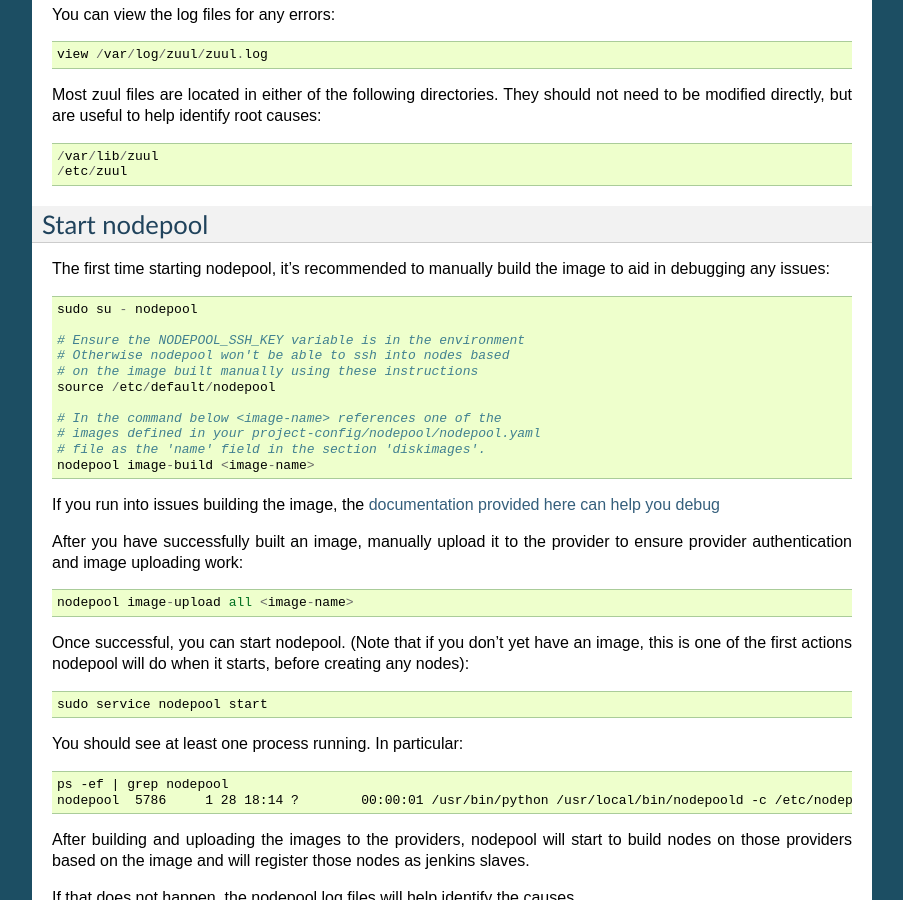
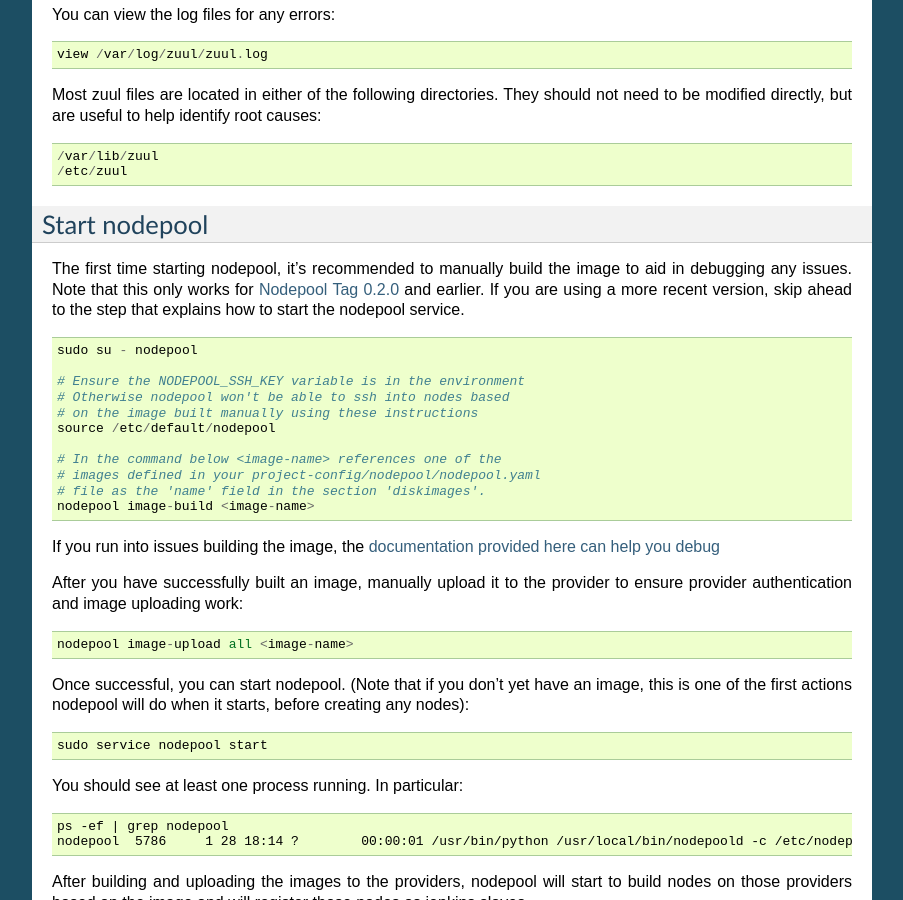
Before and after one commit to openstack-infra/puppet-openstackci, a Sphinx documentation site: the page built from doc/source/third_party_ci.rst, in a window 1280 px wide and 900 px high, scrolled down 4599 px. Shown: the whole window, without its empty margins (198-1101 px from the left). Built offline with Sphinx 7.4.7, drawn with Linux system fonts in a browser that asks for light colours.

Commit message:
Clarify nodepool image build instructions post 0.2.0
You can no longer build a nodepool image without first
starting the nodepool service after tag 0.2.0. Clarify
that in the documentation.

Change-Id: I39172be0dedb0074629621096b7de3f523773208

```diff
--- a/doc/source/third_party_ci.rst
+++ b/doc/source/third_party_ci.rst
@@ -343,8 +343,13 @@
 Start nodepool
 --------------
 
+
 The first time starting nodepool, it's recommended to manually build the
-image to aid in debugging any issues:
+image to aid in debugging any issues. Note that this only works for
+`Nodepool Tag 0.2.0
+<https://git.openstack.org/cgit/openstack-infra/nodepool/tag/?h=0.2.0>`__  and earlier. If
+you are using a more recent version, skip ahead to the step that explains
+how to start the nodepool service.
 
 ::
 
```
